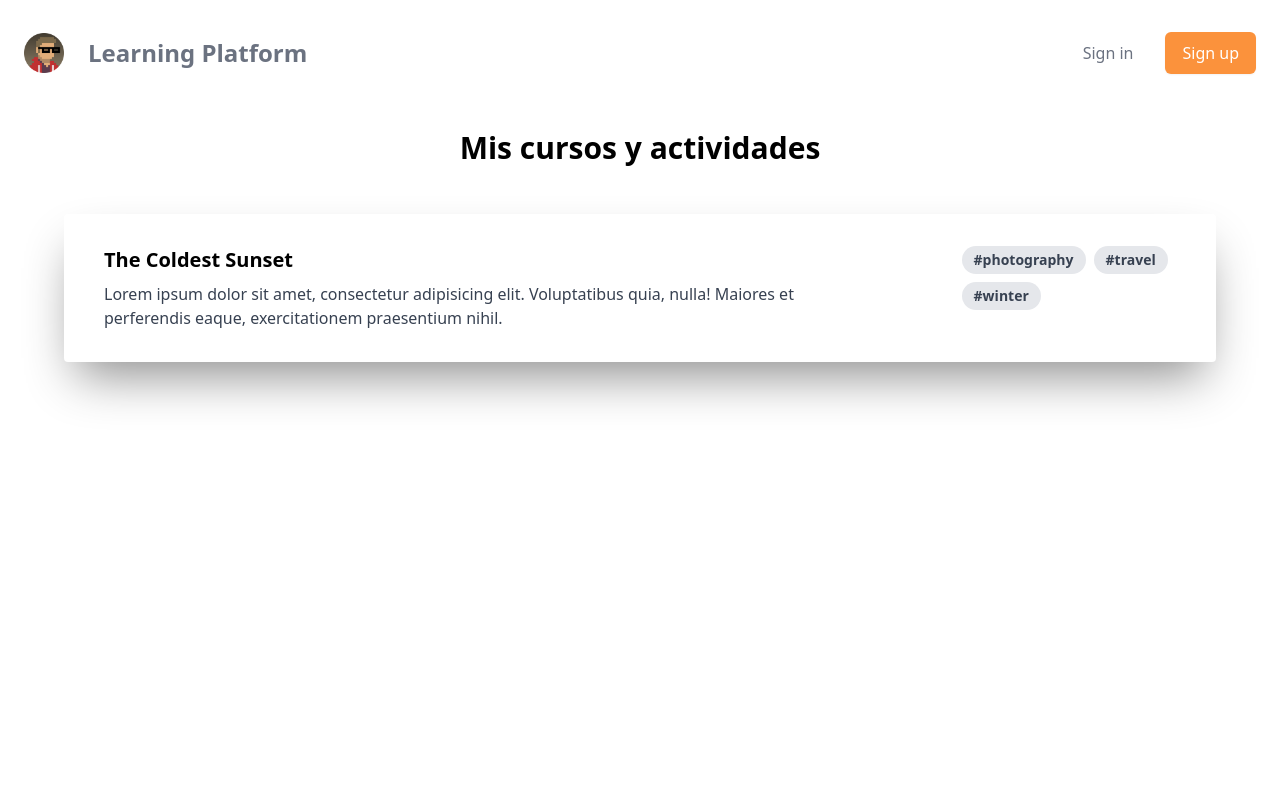
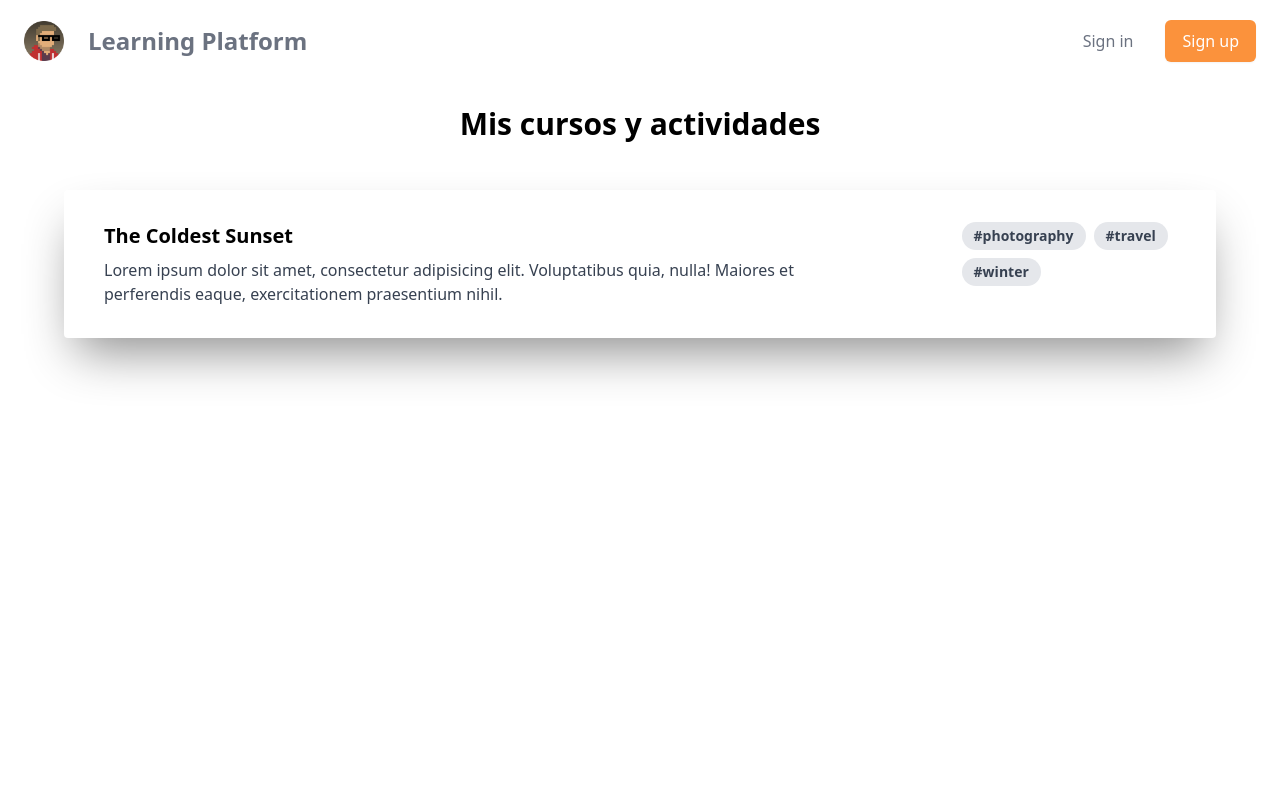
Before and after one commit to joanbosch/learning-platform, a Next.js app: page / in a window 1280 px wide. Shown: the top 800 px of the page. Built offline with nearby package versions, Linux system fonts and the light colour scheme.

Commit message:
Fix header

```diff
--- a/app/page.tsx
+++ b/app/page.tsx
@@ -12,7 +12,7 @@ export default function Home () {
       <main className="max-w-6xl min-h-screen mx-auto justify-between">
       <h1 className="text-3xl font-bold text-black p-6 text-center pb-20"> Mis cursos y actividades</h1>
 
-        <div className="grid gap-32 initial:col-span-22 initial:grid-cols-1 initial:items-start sm:gap-10 initial:sm:col-span-16 initial:sm:grid-cols-16 container z-49 items-stretch sm:-mt-8 ">
+        <div className="grid gap-32 initial:col-span-22 initial:grid-cols-1 initial:items-start sm:gap-10 initial:sm:col-span-16 initial:sm:grid-cols-16 container items-stretch sm:-mt-8 ">
 
           <div className="group relative col-span-full flex flex-col items-center gap-2 overflow-hidden rounded bg-gradient-to-r from-gray-850 to-gray-900 p-3 pt-4 text-center shadow-2xl shadow-black/45 md:col-span-8 md:flex-row md:items-start md:pt-3 md:text-left lg:gap-8 lg:p-4 transition ease-in-out delay-0 hover:shadow-orange-200">
             <div className="px-6 py-4">
--- a/components/header.tsx
+++ b/components/header.tsx
@@ -3,9 +3,9 @@ import Image from 'next/image'
 
 export default function Header () {
   return (
-    <header className="sticky top-0 z-top bg-white/60 py-2 backdrop-blur-md">
+    <header className="sticky top-0 z-50 bg-white/60 py-2 backdrop-blur-md">
       <div className="mx-auto max-w-7xl px-6">
-        <div className="flex items-center justify-between  py-6 md:justify-start md:space-x-10">
+        <div className="flex items-center justify-between  py-3 md:justify-start md:space-x-10">
           <div className="flex justify-start lg:w-0 lg:flex-1 items-center">
               <Link href="/">
                 <Image className="h-8 w-auto sm:h-10" src="/favicon.png" alt="Picture of the author" width={500} height={500}/>
```
